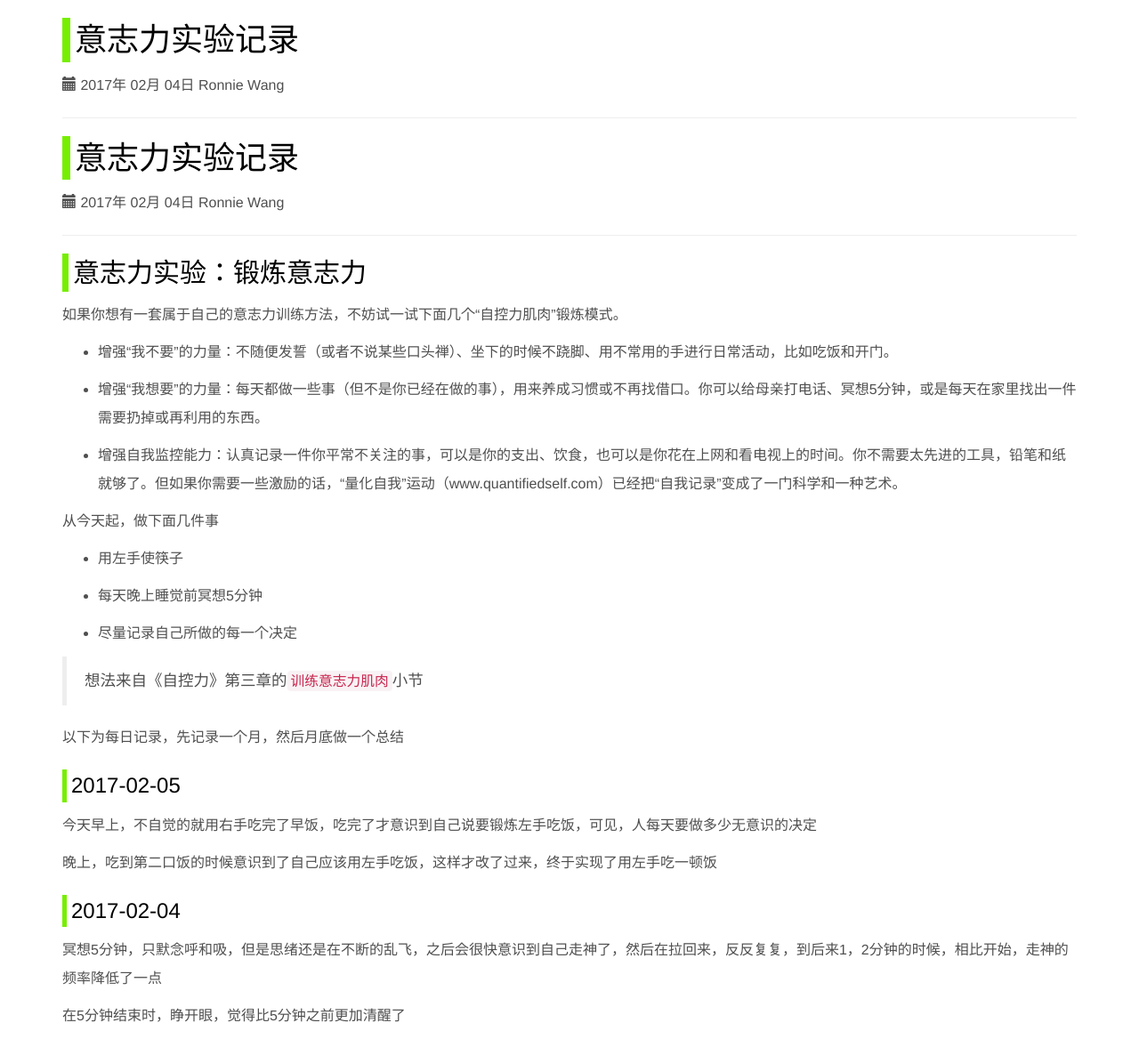
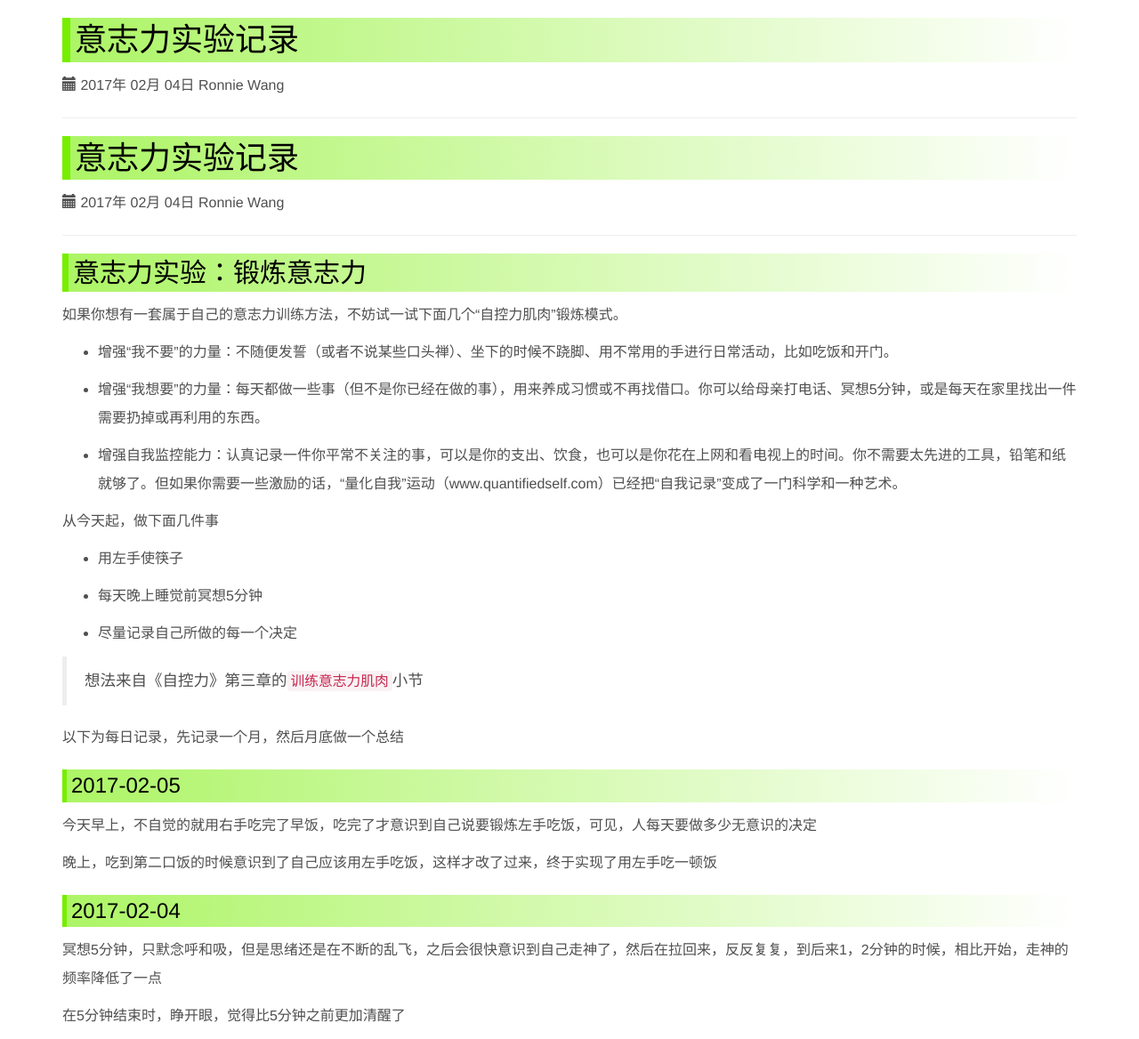
Before and after one commit to ronniewang/ronniewang.github.io, a Jekyll site: the page built from _posts/2017-02-04-willpower-experiment.md, in a window 1280 px wide. Shown: the whole page at 89% size. Built offline with Jekyll 4.4.1, drawn with Linux system fonts in a browser that asks for light colours.

Commit message:
update files

```diff
--- a/_layouts/default.html
+++ b/_layouts/default.html
@@ -34,21 +34,21 @@
             color: black;
             border-left: 9px solid #76EE00;
             padding: 5px;
-            backgroud: linear-gradient(to right, rgba(118, 238, 0, 0.6), rgba(255, 255, 255, 1));
+            background: linear-gradient(to right, rgba(118, 238, 0, 0.6), rgba(255, 255, 255, 1));
         }
 
         h2 {
             color: black;
             border-left: 7px solid #76EE00;
             padding: 5px;
-            backgroud: linear-gradient(to right, rgba(118, 238, 0, 0.6), rgba(255, 255, 255, 1));
+            background: linear-gradient(to right, rgba(118, 238, 0, 0.6), rgba(255, 255, 255, 1));
         }
 
         h3 {
             color: black;
             border-left: 5px solid #76EE00;
             padding: 5px;
-            backgroud: linear-gradient(to right, rgba(118, 238, 0, 0.6), rgba(255, 255, 255, 1));
+            background: linear-gradient(to right, rgba(118, 238, 0, 0.6), rgba(255, 255, 255, 1));
         }
 
         .content {
```
